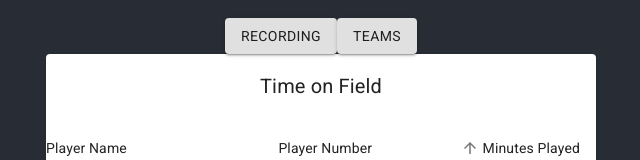
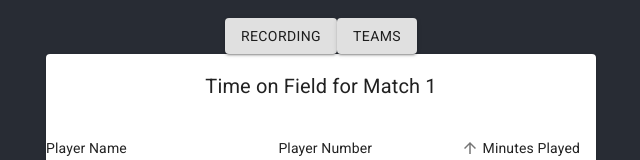
Before and after one commit to TaylorZowtuk/measure-what-matters, a React (Create React App) app in the folder frontend/: page /dashboard in a window 1280 px wide. Shown: the part 199-359 px from the top of the page, without its empty margins (319-959 px from the left). Built offline with nearby package versions, Linux system fonts and the light colour scheme; no server answers.

Commit message:
Add match id to report title

```diff
--- a/frontend/src/components/reports/TimeOnField.tsx
+++ b/frontend/src/components/reports/TimeOnField.tsx
@@ -75,7 +75,7 @@ async function fetchRows(debug = false): Promise<FormattedData[]> {
     { headers: authHeader() }
   );
 
-  console.log(res.data);
+  console.log("Time on field response:", res.data);
   let rows: FormattedData[] = [];
   for (let i = 0; i < res.data.length; i++) {
     let player: PlayerTimeDTO = res.data[i];
@@ -220,7 +220,7 @@ const useToolbarStyles = makeStyles((theme: Theme) =>
 
 const EnhancedTableToolbar = () => {
   const classes = useToolbarStyles();
-
+  const matchId: number = 1;
   return (
     <Toolbar>
       <Typography
@@ -229,7 +229,8 @@ const EnhancedTableToolbar = () => {
         id="tableTitle"
         component="div"
       >
-        Time on Field
+        Time on Field for Match {matchId}
+        {/* TODO: Remove hardcoded matchid */}
       </Typography>
     </Toolbar>
   );
```
Also changed, not shown: 1 other file (tests, documents, lock files or other folders).
